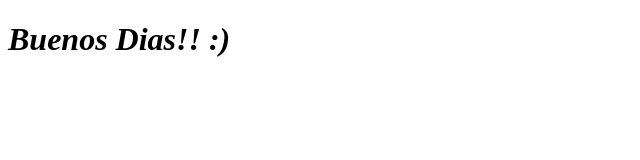
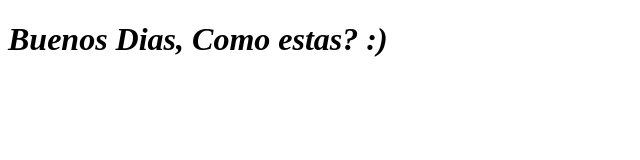
Before and after one commit to ralzate/ralzate.github.io, a plain HTML site: page index.html in a window 1280 px wide. Shown: the whole page, without its empty margins (0-640 px from the left). Drawn offline with Linux system fonts and the light colour scheme.

Commit message:
Update index.html

```diff
--- a/index.html
+++ b/index.html
@@ -10,6 +10,6 @@
   </head>
 
   <body>
-    <i><h1>Buenos Dias!! :)</h1></i>
+    <i><h1>Buenos Dias, Como estas? :)</h1></i>
   </body>
 </html>
```
